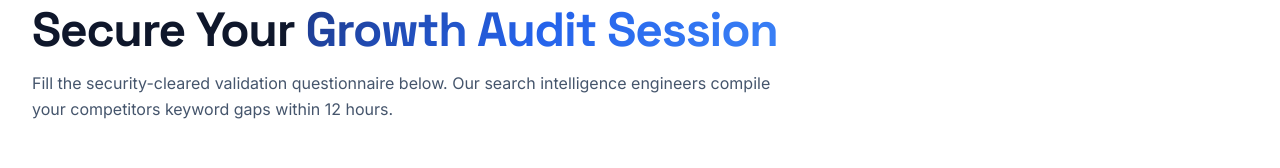
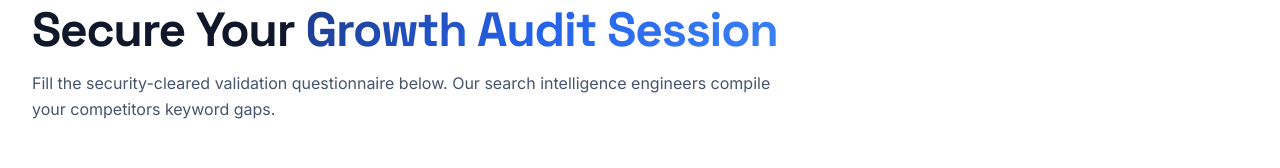
Before and after one commit to laxmankodadala1/digitarai, a React (Vite) app in the folder digitarai/: page /contact in a window 1280 px wide. Shown: the part 238-406 px from the top of the page. Built offline with nearby package versions, Linux system fonts and the light colour scheme.

Commit message:
Update Contact.tsx

```diff
--- a/digitarai/src/pages/Contact.tsx
+++ b/digitarai/src/pages/Contact.tsx
@@ -99,7 +99,7 @@ export default function Contact() {
             Secure Your <span className="gradient-text">Growth Audit Session</span>
           </h1>
           <p className="text-slate-600 text-sm sm:text-base leading-relaxed">
-            Fill the security-cleared validation questionnaire below. Our search intelligence engineers compile your competitors keyword gaps within 12 hours.
+            Fill the security-cleared validation questionnaire below. Our search intelligence engineers compile your competitors keyword gaps.
           </p>
         </div>
 
```
